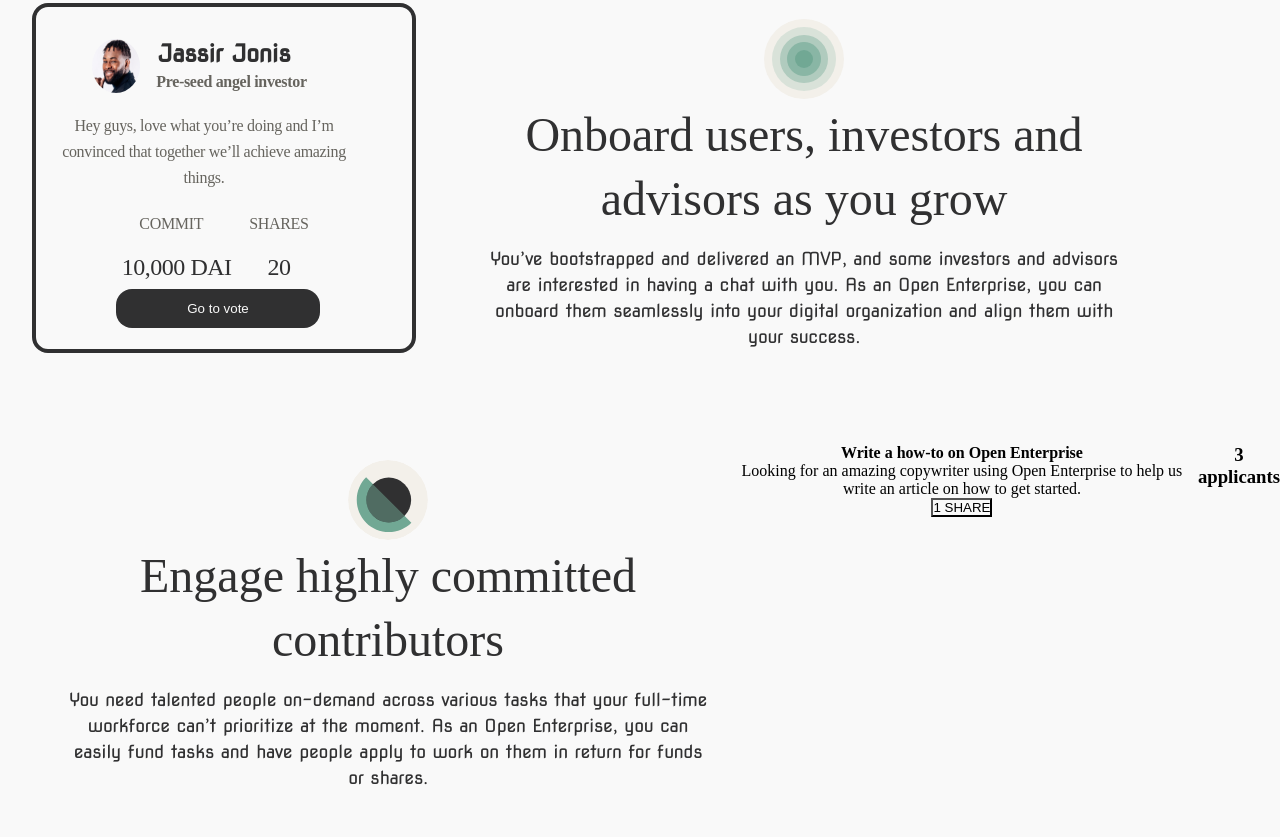
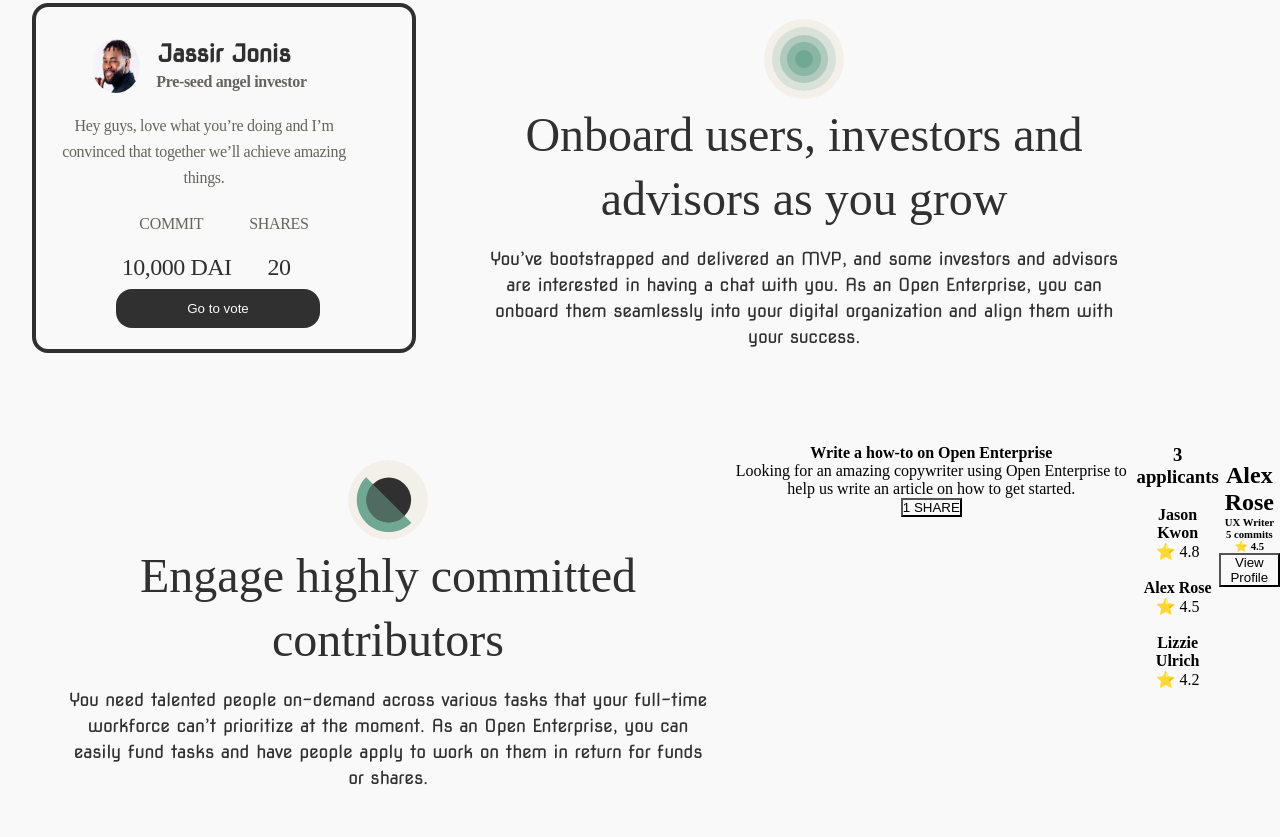
Before and after one commit to Ajaiyeoba/Open-enterprise-Landing-Page, a plain HTML site: page index.html in a window 1280 px wide. Shown: the part 1765-2602 px from the top of the page. Drawn offline with Linux system fonts and the light colour scheme; files whose address does not match are found by name; a web font is replaced by a local one.

Commit message:
git issues

```diff
--- a/index.html
+++ b/index.html
@@ -150,8 +150,33 @@
                 </div>
                 <button type="button">1 SHARE</button>
             </div>
+
             <div class="application">
                 <h3>3 applicants</h3>
+                <div class="cover">
+                    <img src="">
+                    <h4>Jason Kwon</h4>
+                    <p>⭐ 4.8</p>
+                </div>
+                <div class="cover">
+                    <img src="">
+                    <h4>Alex Rose</h4>
+                    <p>⭐ 4.5</p>
+                </div>
+                <div class="cover">
+                    <img src="">
+                    <h4>Lizzie Ulrich</h4>
+                    <p>⭐ 4.2</p>
+                </div>
+            </div>
+
+            <div class="profile">
+                <img src="">
+                <h2>Alex Rose</h2>
+                <h6>UX Writer</h6>
+                <h6>5 commits</h6>
+                <h6> ⭐ 4.5</h6>
+                <button type="button">View Profile</button>
             </div>
         </div>
 
```
